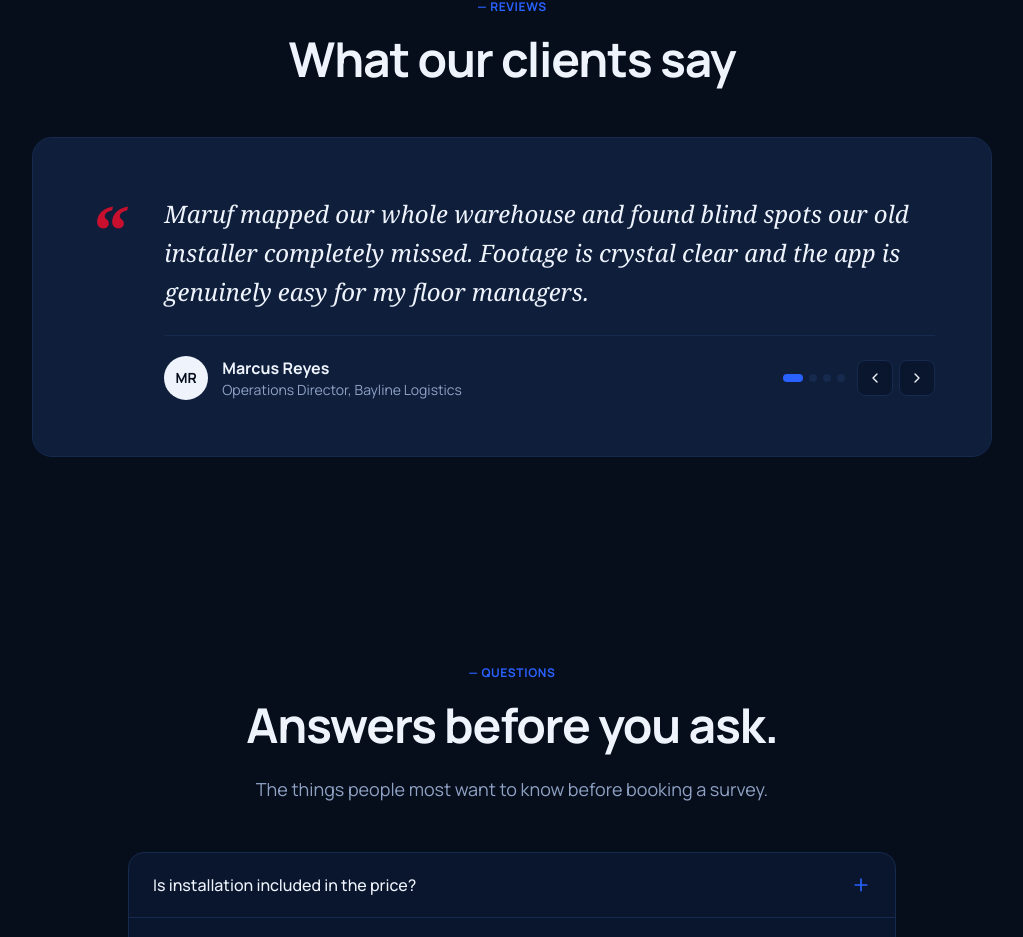
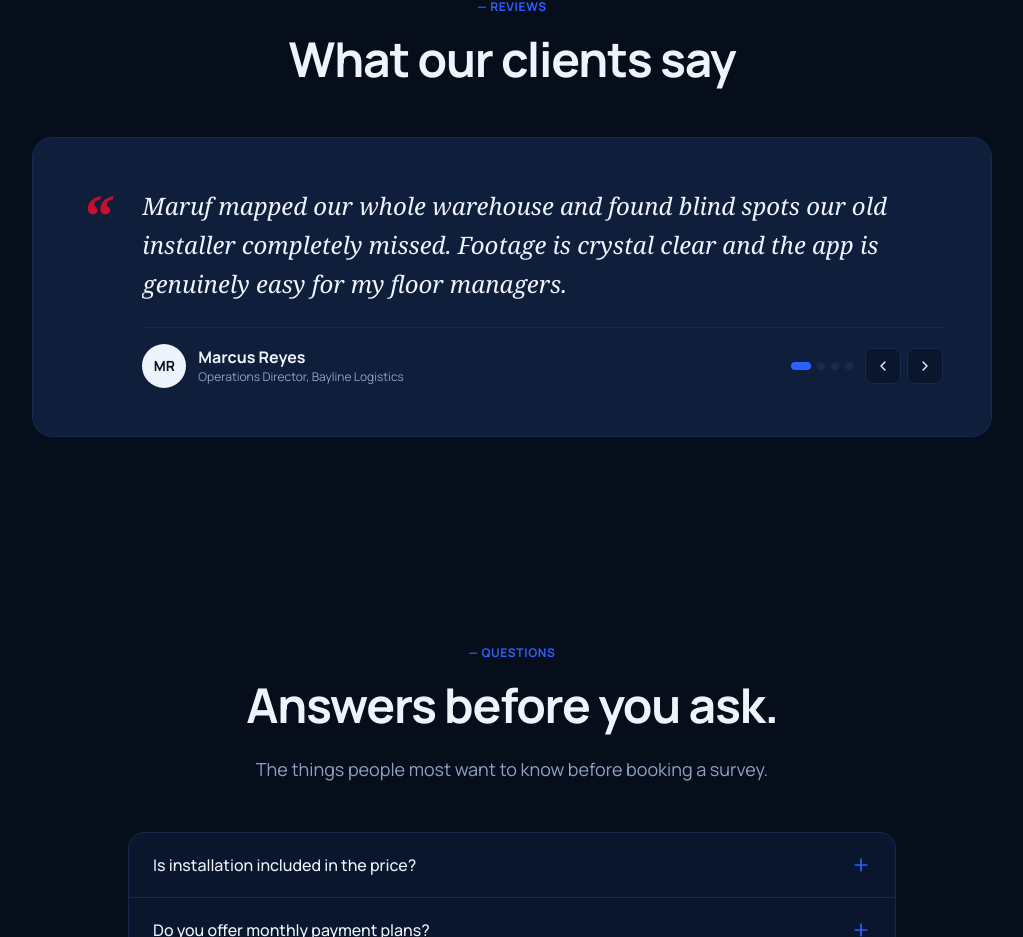
Before and after one commit to sadmanryanriad/maruf-surveillance-camera, a Next.js app: page / in a window 1280 px wide. Shown: the part 3538-4475 px from the top of the page, without its empty margins (128-1151 px from the left). Built offline with nearby package versions, Linux system fonts and the light colour scheme; no server answers; the database is empty.

Commit message:
fix: set fixed height container for testimonials card to prevent card resizing on slide transitions

```diff
--- a/src/components/testimonials.tsx
+++ b/src/components/testimonials.tsx
@@ -27,15 +27,16 @@ export function Testimonials() {
           align="center"
         />
 
-        <div className="relative mt-12 overflow-hidden rounded-[20px] border border-line bg-surface-2 p-8 sm:p-14">
-          <div className="grid grid-cols-1 gap-6 sm:grid-cols-[auto_1fr] sm:gap-10 items-start">
+        {/* Outer Card with strictly fixed height so it never resizes on slide switch */}
+        <div className="relative mt-12 overflow-hidden rounded-[20px] border border-line bg-surface-2 p-6 sm:p-10 md:p-12 h-[420px] sm:h-[330px] md:h-[300px] flex flex-col justify-between">
+          <div className="grid grid-cols-1 gap-4 sm:grid-cols-[auto_1fr] sm:gap-8 items-start h-full">
             {/* Red quote mark */}
-            <div className="font-serif italic text-5xl sm:text-7xl font-bold text-[#c8102e] leading-none select-none">
+            <div className="font-serif italic text-4xl sm:text-6xl font-bold text-[#c8102e] leading-none select-none shrink-0">
               “
             </div>
 
-            {/* Content area with fixed relative min-height to prevent resizing jump */}
-            <div className="flex flex-col justify-between min-h-[220px] sm:min-h-[200px]">
+            {/* Content area with fixed flex column height */}
+            <div className="flex flex-col justify-between h-full overflow-hidden">
               <AnimatePresence mode="wait">
                 <motion.div
                   key={i}
@@ -43,22 +44,22 @@ export function Testimonials() {
                   animate={{ opacity: 1, y: 0 }}
                   exit={reduced ? undefined : { opacity: 0, y: -8 }}
                   transition={{ duration: 0.25 }}
-                  className="flex flex-col justify-between flex-1"
+                  className="flex flex-col justify-between h-full"
                 >
-                  <p className="font-serif italic text-lg sm:text-2xl leading-relaxed text-foreground mb-6">
+                  <p className="font-serif italic text-base sm:text-xl lg:text-2xl leading-relaxed text-foreground overflow-y-auto pr-1">
                     {active.quote}
                   </p>
 
-                  <div className="flex flex-wrap items-center justify-between gap-4 border-t border-line/60 pt-5 mt-auto">
-                    <div className="flex items-center gap-3.5">
-                      <div className="flex h-11 w-11 shrink-0 items-center justify-center rounded-full bg-foreground font-sans font-bold text-sm text-background">
+                  <div className="flex flex-wrap items-center justify-between gap-4 border-t border-line/60 pt-4 mt-auto shrink-0">
+                    <div className="flex items-center gap-3">
+                      <div className="flex h-10 w-10 sm:h-11 sm:w-11 shrink-0 items-center justify-center rounded-full bg-foreground font-sans font-bold text-xs sm:text-sm text-background shadow-sm">
                         {initials}
                       </div>
                       <div>
-                        <div className="font-bold text-foreground text-sm sm:text-base">
+                        <div className="font-bold text-foreground text-xs sm:text-base leading-tight">
                           {active.name}
                         </div>
-                        <div className="text-xs sm:text-sm text-muted">
+                        <div className="text-[11px] sm:text-xs text-muted mt-0.5">
                           {active.role}
                         </div>
                       </div>
@@ -82,7 +83,7 @@ export function Testimonials() {
                         <button
                           onClick={() => go(i - 1)}
                           aria-label="Previous review"
-                          className="flex h-9 w-9 items-center justify-center rounded-lg border border-line bg-surface text-foreground transition-colors hover:border-primary hover:bg-primary hover:text-white"
+                          className="flex h-9 w-9 items-center justify-center rounded-lg border border-line bg-surface text-foreground transition-colors hover:border-primary hover:bg-primary hover:text-white shadow-xs"
                         >
                           <svg
                             viewBox="0 0 24 24"
@@ -99,7 +100,7 @@ export function Testimonials() {
                         <button
                           onClick={() => go(i + 1)}
                           aria-label="Next review"
-                          className="flex h-9 w-9 items-center justify-center rounded-lg border border-line bg-surface text-foreground transition-colors hover:border-primary hover:bg-primary hover:text-white"
+                          className="flex h-9 w-9 items-center justify-center rounded-lg border border-line bg-surface text-foreground transition-colors hover:border-primary hover:bg-primary hover:text-white shadow-xs"
                         >
                           <svg
                             viewBox="0 0 24 24"
```
